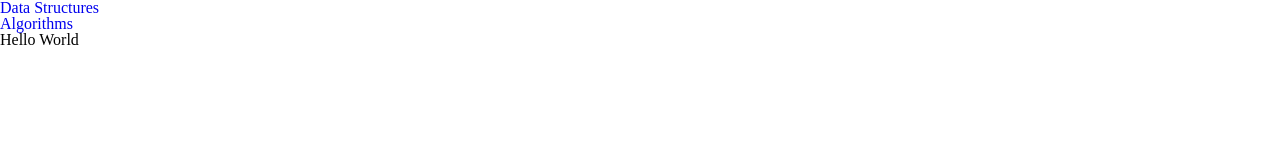
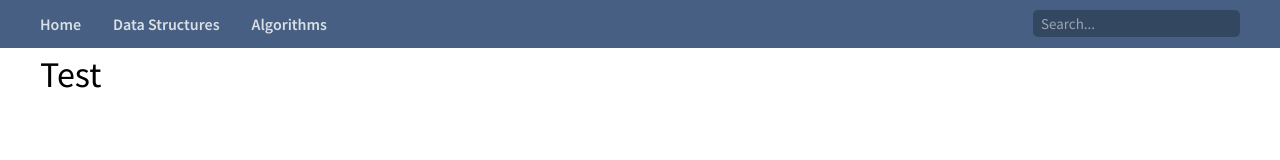
Before and after one commit to fe-prep/fe-site, a Gatsby site: page / in a window 1280 px wide. Built offline with nearby package versions, Linux system fonts and the light colour scheme; Gatsby itself is replaced by a stand-in of ours.

Commit message:
Header work and layout component

```diff
--- a/src/component/Header.js
+++ b/src/component/Header.js
@@ -3,14 +3,22 @@ import { Link } from "gatsby"
 
 export default () =>
   <header>
-    <nav>
-      <ul>
-        <li>
-          <Link to="/">Data Structures</Link>
-        </li>
-        <li>
-          <Link to="/">Algorithms</Link>
-        </li>
-      </ul>
-    </nav>
+    <div className="container header__container">
+      <nav className="header__menu">
+        <ul>
+          <li className="nav-link">
+            <Link to="/" activeClassName="nav-link--active">Home</Link>
+          </li>
+          <li className="nav-link">
+            <Link to="/" activeClassName="nav-link--active">Data Structures</Link>
+          </li>
+          <li className="nav-link">
+            <Link to="/" activeClassName="nav-link--active">Algorithms</Link>
+          </li>
+        </ul>
+      </nav>
+      <div className="header__search">
+        <input type="text" placeholder="Search..."/>
+      </div>
+    </div>
   </header>
--- /dev/null
+++ b/src/component/Layout.js
@@ -0,0 +1,10 @@
+import React from "react"
+import Header from "./Header"
+
+export default (props) =>
+  <div>
+    <Header/>
+    <div className="container">
+      {props.children}
+    </div>
+  </div>
--- a/src/pages/index.js
+++ b/src/pages/index.js
@@ -1,7 +1,7 @@
 import React from "react"
-import Header from "../component/Header"
+import Layout from "../component/Layout"
 
-export default () => <div>
-  <Header/>
-  <h1>Hello World</h1>
-</div>
+export default () =>
+  <Layout>
+    <h1>Test</h1>
+  </Layout>
--- /dev/null
+++ b/src/styles/common.scss
@@ -0,0 +1,29 @@
+html, body {
+  height: 100%;
+}
+
+body {
+  font-size: 16px;
+}
+
+input {
+  font-size: 15px;
+}
+
+body, input {
+  font-family: 'Source Sans Pro', sans-serif;
+}
+
+// Use border-box by default
+html {
+  box-sizing: border-box;
+}
+
+*, *:before, *:after {
+  box-sizing: inherit;
+}
+
+.container {
+  max-width: 1200px;
+  margin: 0 auto;
+}
--- a/src/styles/global.scss
+++ b/src/styles/global.scss
@@ -1,14 +1,6 @@
-@import "reset.scss";
+@import url('https://fonts.googleapis.com/css?family=Source+Sans+Pro:400,600&display=swap');
 
-html, body {
-  height: 100%;
-  box-sizing: border-box;
-}
-
-*, *:before, *:after {
-  box-sizing: inherit;
-}
-
-a {
-  text-decoration: none;
-}
+@import "reset";
+@import "common";
+@import "header";
+@import "typography";
--- /dev/null
+++ b/src/styles/header.scss
@@ -0,0 +1,49 @@
+$header-color: #465f82;
+
+header {
+  background-color: $header-color;
+
+  ul {
+    display: flex;
+
+    .nav-link {
+      color: #fff;
+      opacity: 0.8;
+      font-weight: 600;
+
+      &.nav-link--active, &:hover {
+        opacity: 1;
+      }
+
+      a {
+        display: inline-block;
+        padding: 1rem;
+      }
+
+      &:first-child a {
+        padding-left: 0;
+      }
+    }
+  }
+}
+
+.header__container {
+  display: flex;
+  justify-content: space-between;
+}
+
+.header__search {
+  input {
+    color: #fff;
+    margin: 0.6rem 0;
+    padding: 0.25rem 0.5rem;
+    border-radius: 5px;
+    border: none;
+    background-color: darken($header-color, 10%);
+
+    &::placeholder {
+      color: #fff;
+      opacity: 0.5;
+    }
+  }
+}
--- /dev/null
+++ b/src/styles/typography.scss
@@ -0,0 +1,36 @@
+a {
+  text-decoration: none;
+  color: inherit
+}
+
+em {
+  font-style: italic;
+}
+
+strong {
+  font-weight: 600;
+}
+
+h1, h2, h3, h4, h5, h6 {
+  line-height: 1.5em;
+}
+
+h1 {
+  font-size: 36px;
+}
+
+h2 {
+  font-size: 30px;
+}
+
+h3 {
+  font-size: 24px;
+}
+
+h4 {
+  font-size: 20px;
+}
+
+h5 {
+  font-size: 18px;
+}
--- a/src/templates/blogTemplate.js
+++ b/src/templates/blogTemplate.js
@@ -1,5 +1,6 @@
 import React from "react"
 import { graphql } from "gatsby"
+import Layout from "../component/Layout"
 
 export default function Template({
                                    data, // this prop will be injected by the GraphQL query below.
@@ -7,6 +8,7 @@ export default function Template({
   const { markdownRemark } = data // data.markdownRemark holds our post data
   const { frontmatter, html } = markdownRemark
   return (
+    <Layout>
       <div className="blog-post-container">
         <div className="blog-post">
           <h1>{frontmatter.title}</h1>
@@ -17,6 +19,7 @@ export default function Template({
           />
         </div>
       </div>
+    </Layout>
   )
 }
 
```
Lines whose indentation alone changed are shown as unchanged.
